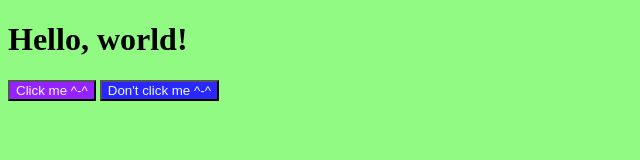
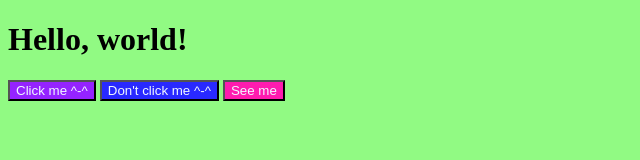
Before and after one commit to livivip/ART101, a plain HTML site: page exercises/ex04.html in a window 1280 px wide. Shown: the whole page, without its empty margins (0-640 px from the left). Drawn offline with nearby package versions, Linux system fonts and the light colour scheme.

Commit message:
Update ex04.html

```diff
--- a/exercises/ex04.html
+++ b/exercises/ex04.html
@@ -21,6 +21,7 @@
    <h1>Hello, world!</h1>
    <button id="needy-button">Click me ^-^</button>
    <button id="very-button">Don't click me ^-^</button>
+   <button id="color-button">See me</button>
 
 
 </body>
```
